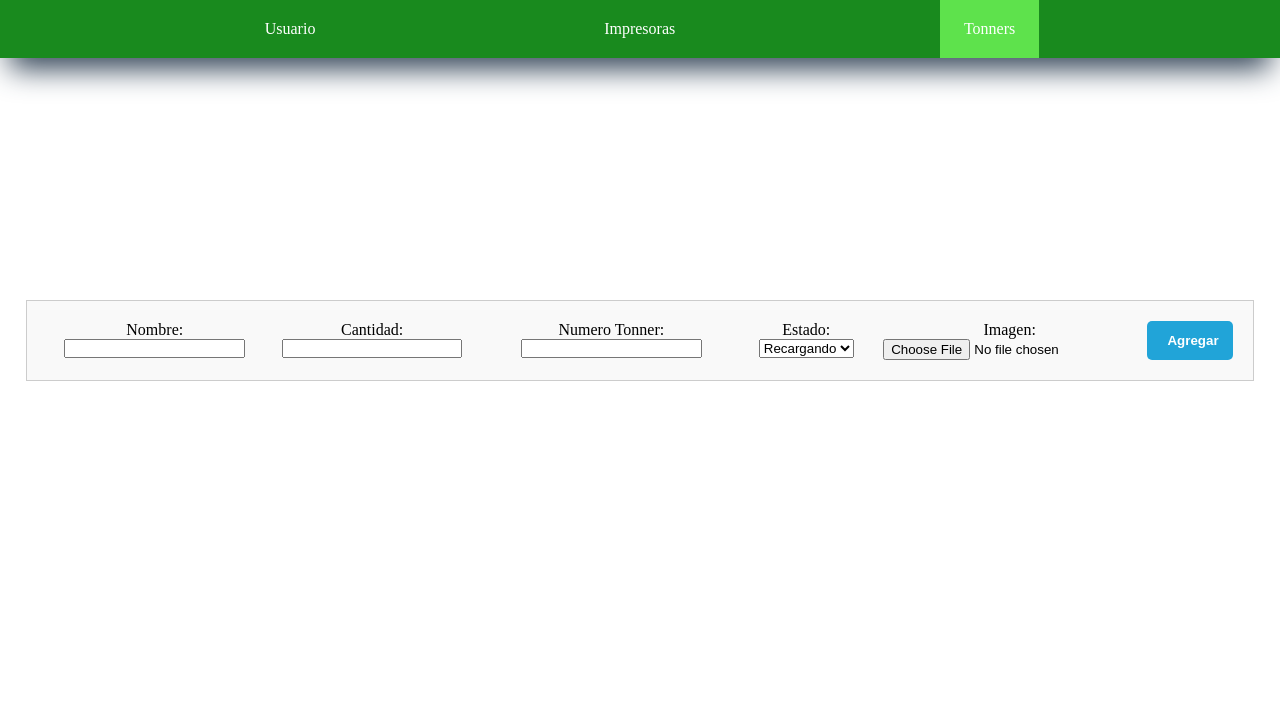
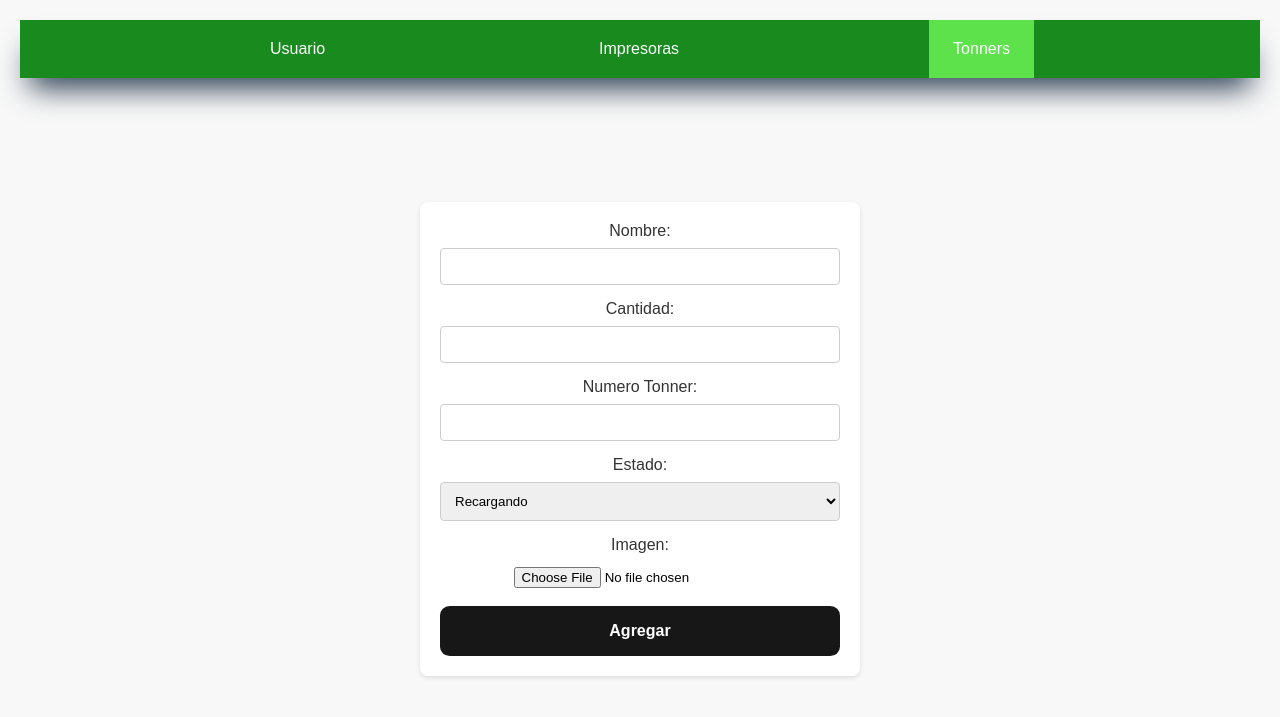
Before and after one commit to JamesLozano1/Control-Tonners, a Django app: page /R_Tonner/ in a window 1280 px wide. Shown: the top 717 px of the page. Run offline with Django 5.2, Linux system fonts and the light colour scheme.

Commit message:
Actualización 1.4.3

```diff
--- a/Datos/templates/registro/R_Tonner.html
+++ b/Datos/templates/registro/R_Tonner.html
@@ -8,12 +8,7 @@
 <br>
 <br>
 <br>
-<br>
-<br>
-<br>
-<br>
-<br>
-<br>
+
 <center>
     <form method="post" enctype="multipart/form-data">
         {% csrf_token %}
@@ -23,28 +18,61 @@
     </form>
 </center>
 <style>
-    form {
-        display: flex;
-        margin: 10px;
-        padding: 20px;
-        border: 1px solid #ccc;
-        background-color: #f9f9f9;
-        justify-content: space-evenly;
+   body {
+            font-family: Arial, sans-serif;
+            background-color: #f8f8f8;
+            padding: 20px;
+        }
 
-    }
+        form {
+            max-width: 400px;
+            margin: 0 auto;
+            background-color: #ffffff;
+            padding: 20px;
+            border-radius: 8px;
+            box-shadow: 0 2px 5px rgba(0, 0, 0, 0.1);
+        }
 
-    .btn {
-        background-color: #21a4d8;
-        color: #fff;
-        padding: 10px 20px;
-        border: none;
-        cursor: pointer;
-        border-radius: 5px;
-    }
+        h2 {
+            text-align: center;
+            color: #333333;
+        }
 
-    .btn:hover {
-        background-color: #0056b3;
-    }
+        label {
+            display: block;
+            margin-bottom: 8px;
+            color: #333333;
+        }
+
+        input[type="text"],
+        input[type="number"],
+        select {
+            width: 100%;
+            padding: 10px;
+            margin-bottom: 15px;
+            border: 1px solid #cccccc;
+            border-radius: 4px;
+            box-sizing: border-box;
+        }
+
+        input[type="file"] {
+            margin-top: 5px;
+        }
+
+        button {
+            width: 100%;
+            padding: 12px;
+            border: none;
+            border-radius: 4px;
+            background-color: #007bff;
+            color: #ffffff;
+            font-size: 16px;
+            cursor: pointer;
+        }
+
+        button:hover {
+            background-color: #0056b3;
+        }
 
 </style>
 
```
Also changed, not shown: Datos/templates/layouts/Barra_Tonners.html (+66 -3 lines).
